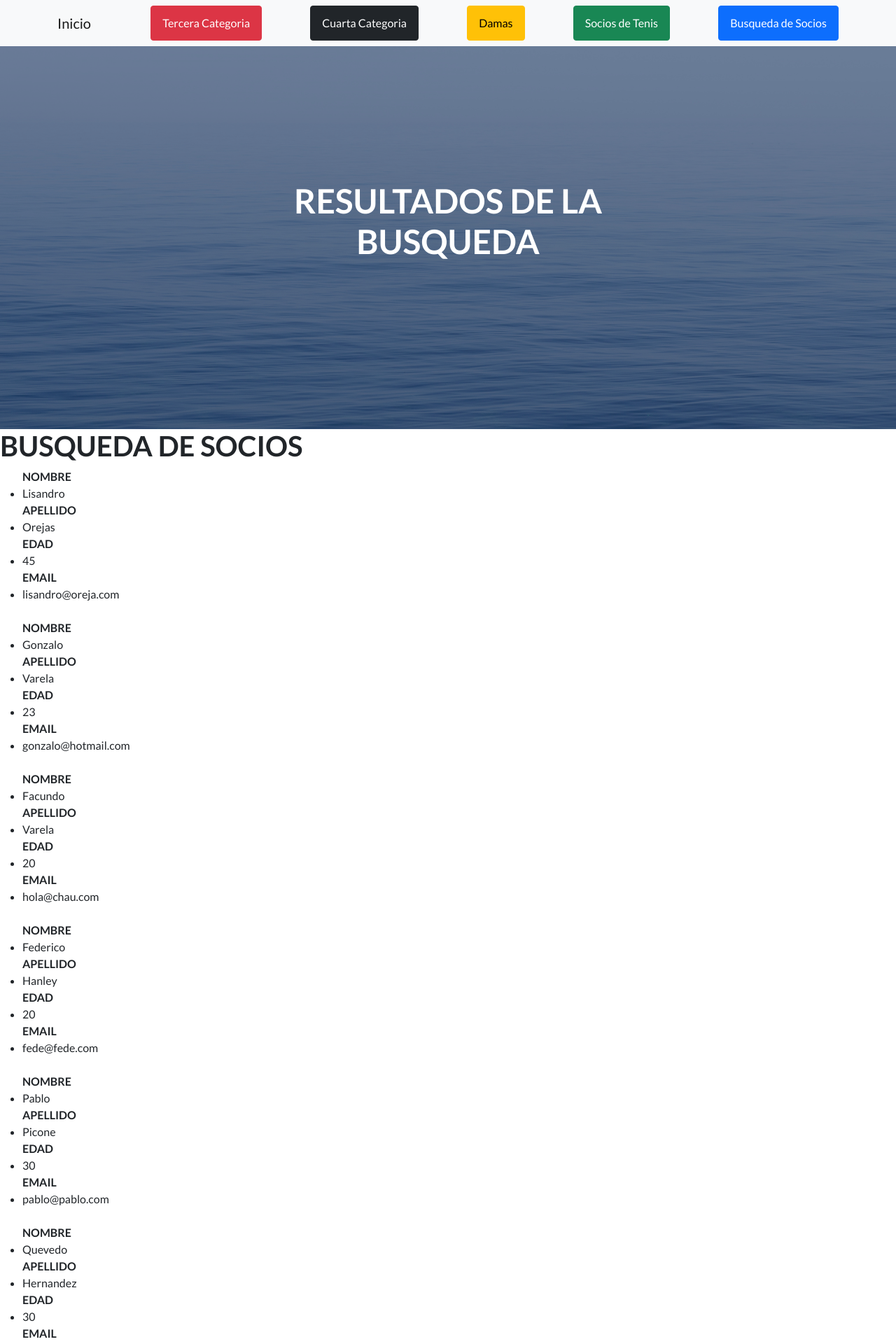
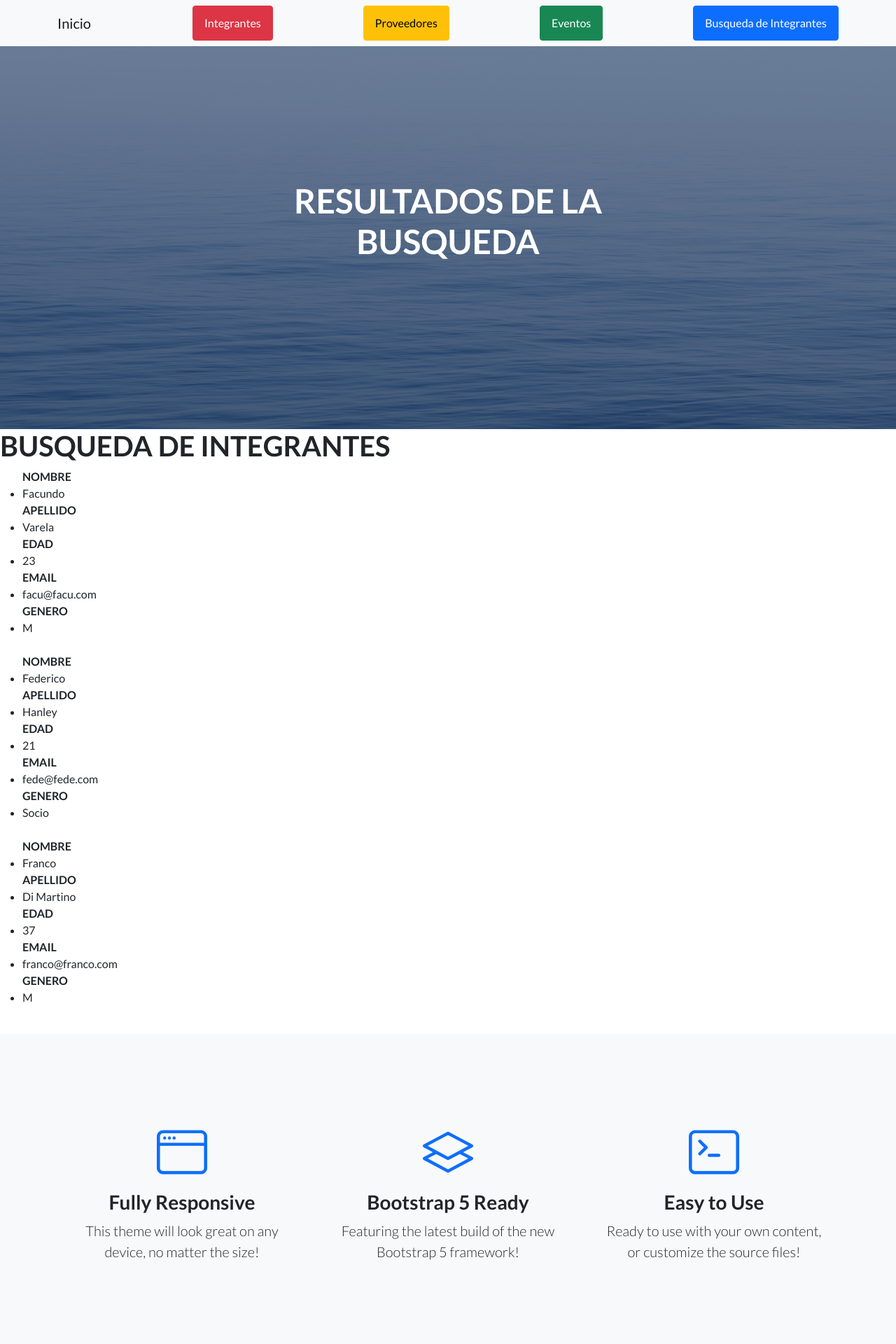
Before and after one commit to facundovarela99/repo_prueba, a Django app: template AppTenis/templates/AppTenis/resultadosBusqueda.html in a window 1280 px wide. Shown: the top 1920 px of the page at 70% size. Run offline with Django 4.2, Linux system fonts and the light colour scheme; the template is opened without the code that fills it: values that come from a table or form of the project are taken from there, others are empty; data comes from the database, SQL or seed files in the repository; some libraries are stand-ins or nearby versions.

Commit message:
Corregimos y designamos nuevos modelos y vistas

```diff
--- a/AppTenis/admin.py
+++ b/AppTenis/admin.py
@@ -2,7 +2,4 @@ from django.contrib import admin
 from .models import *
 # Register your models here.
 
-admin.site.register(SociosTenis)
-admin.site.register(CatTercera)
-admin.site.register(CatCuarta)
-admin.site.register(CatDamas)
+admin.site.register(IntegrantesClub)
--- a/AppTenis/models.py
+++ b/AppTenis/models.py
@@ -1,32 +1,26 @@
+import email
 from django.db import models
 
 # EL MODELS INTERACTUA CON LA BASE DE DATOS
 
-class SociosTenis(models.Model):
+class IntegrantesClub(models.Model):
     nombre=models.CharField(max_length=50)
     apellido=models.CharField(max_length=50)
     edad=models.IntegerField()
     email=models.EmailField()
-    def __str__ (self):
-        return self.nombre+" "+self.apellido+" "+str(self.edad)+" "+str(self.email)
+    genero=models.CharField(max_length=5)
+    def __str__(self):
+        return self.nombre+" "+self.apellido+" "+str(self.edad)+" "+str(self.email)+" "+self.genero
 
-class CatTercera(models.Model):
+class ProveedorIndumentaria(models.Model):
     nombre=models.CharField(max_length=50)
-    apellido=models.CharField(max_length=50)
-    edad=models.IntegerField()
-    def __str__ (self):
-        return self.nombre+" "+self.apellido+" "+str(self.edad)
+    ropa=models.CharField(max_length=50)
+    equipo=models.CharField(max_length=50)
+    def __str__(self):
+        return self.nombre+" "+self.ropa+" "+self.equipo
 
-class CatCuarta(models.Model):
+class eventos(models.Model):
     nombre=models.CharField(max_length=50)
-    apellido=models.CharField(max_length=50)
-    edad=models.IntegerField()
-    def __str__ (self):
-        return self.nombre+" "+self.apellido+" "+str(self.edad)
-
-class CatDamas(models.Model):
-    nombre=models.CharField(max_length=50)
-    apellido=models.CharField(max_length=50)
-    edad=models.IntegerField()
-    def __str__ (self):
-        return self.nombre+" "+self.apellido+" "+str(self.edad)
+    partidos=models.IntegerField()
+    def __str__(self):
+        return self.nombre+" "+str(self.partidos)
--- a/AppTenis/templates/AppTenis/busquedaDama.html
+++ b/AppTenis/templates/AppTenis/busquedaIntegrante.html
@@ -3,15 +3,13 @@
 {% load static %}
 
 {% block titulo %}
-<h1 class="mb-5">FORMULARIO DE BUSQUEDA DE DAMAS</h1>
+<h1 class="mb-5">FORMULARIO DE BUSQUEDA DE INTEGRANTES</h1>
 {% endblock %}
 
 {% block contenido_que_cambia %}
-<h1>BUSQUEDA DE DAMAS</h1>
+<h1>BUSQUEDA DE INTEGRANTES</h1>
 
 <form action="{% url 'buscar' %}" method='GET'>
-
-    <input type="word" name="nombre" id="nombre">
 
     <input type="word" name="apellido" id="apellido">
 
--- a/AppTenis/templates/AppTenis/cuartacategoria.html
+++ b/AppTenis/templates/AppTenis/eventosclub.html
@@ -3,11 +3,11 @@
 {% load static %}
 
 {% block titulo %}
-<h1 class="mb-5">FORMULARIO DE CUARTA CATEGORIA</h1>
+<h1 class="mb-5">FORMULARIO DE EVENTOS</h1>
 {% endblock %}
 
 {% block contenido_que_cambia %}
-<form action="{% url 'cuartacategoria' %}" method="Post"> {% csrf_token %}
+<form action="{% url 'eventosclub' %}" method="Post"> {% csrf_token %}
 
     <table>
         {{ formulario.as_table }}
--- a/AppTenis/templates/AppTenis/tercercategoria.html
+++ b/AppTenis/templates/AppTenis/integrantesclub.html
@@ -3,11 +3,11 @@
 {% load static %}
 
 {% block titulo %}
-<h1 class="mb-5">FORMULARIO DE TERCER CATEGORIA</h1>
+<h1 class="mb-5">FORMULARIO DE INTEGRANTES</h1>
 {% endblock %}
 
 {% block contenido_que_cambia %}
-<form action="{% url 'tercercategoria' %}" method="Post"> {% csrf_token %}
+<form action="{% url 'integrantesclub' %}" method="Post"> {% csrf_token %}
 
     <table>
         {{ formulario.as_table }}
--- a/AppTenis/templates/AppTenis/padre.html
+++ b/AppTenis/templates/AppTenis/padre.html
@@ -21,11 +21,10 @@
         <nav class="navbar navbar-light bg-light static-top">
             <div class="container">
                 <a class="navbar-brand" href="{% url 'inicio' %}">Inicio</a>
-                <a class="btn btn-danger" href="{% url 'tercercategoria' %}">Tercera Categoria</a>
-                <a class="btn btn-dark" href="{% url 'cuartacategoria' %}">Cuarta Categoria</a>
-                <a class="btn btn-warning" href="{% url 'damas' %}">Damas</a>
-                <a class="btn btn-success" href="{% url 'sociostenis' %}">Socios de Tenis</a>
-                <a class="btn btn-primary" href="{% url 'busquedaSocio' %}">Busqueda de Socios</a>
+                <a class="btn btn-danger" href="{% url 'integrantesclub' %}">Integrantes</a>
+                <a class="btn btn-warning" href="{% url 'proveedoresclub' %}">Proveedores</a>
+                <a class="btn btn-success" href="{% url 'eventosclub' %}">Eventos</a>
+                <a class="btn btn-primary" href="{% url 'busquedaIntegrante' %}">Busqueda de Integrantes</a>
 
             </div>
         </nav>
--- a/AppTenis/templates/AppTenis/damas.html
+++ b/AppTenis/templates/AppTenis/proveedoresclub.html
@@ -3,11 +3,11 @@
 {% load static %}
 
 {% block titulo %}
-<h1 class="mb-5">FORMULARIO DE DAMAS</h1>
+<h1 class="mb-5">FORMULARIO DE PROVEEDORES</h1>
 {% endblock %}
 
 {% block contenido_que_cambia %}
-<form action="{% url 'damas' %}" method="Post"> {% csrf_token %}
+<form action="{% url 'proveedoresclub' %}" method="Post"> {% csrf_token %}
 
     <table>
         {{ formulario.as_table }}
--- a/AppTenis/templates/AppTenis/resultadosBusqueda.html
+++ b/AppTenis/templates/AppTenis/resultadosBusqueda.html
@@ -7,21 +7,22 @@
 {% endblock %}
 
 {% block contenido_que_cambia %}
-<h1>BUSQUEDA DE SOCIOS</h1>
-{% if socios %}
+<h1>BUSQUEDA DE INTEGRANTES</h1>
+{% if integrantes %}
 
 <ul>
-    {% for socio in socios %}
-     <strong>NOMBRE</strong>   <li>{{socio.nombre}}</li>
-     <strong>APELLIDO</strong>   <li>{{socio.apellido}}</li>
-     <strong>EDAD</strong>   <li>{{socio.edad}}</li>
-     <strong>EMAIL</strong>   <li>{{socio.email}}</li>
+    {% for integrante in integrantes %}
+     <strong>NOMBRE</strong>   <li>{{integrante.nombre}}</li>
+     <strong>APELLIDO</strong>   <li>{{integrante.apellido}}</li>
+     <strong>EDAD</strong>   <li>{{integrante.edad}}</li>
+     <strong>EMAIL</strong>   <li>{{integrante.email}}</li>
+     <strong>GENERO</strong>   <li>{{integrante.genero}}</li>
         <br>
     {% endfor %}
 </ul>
 
 {% else %}
-<p>NO SE ENCONTRARON SOCIOS</p>
+<p>NO SE ENCONTRARON INTEGRANTES</p>
 
 {% endif %}
 
--- a/AppTenis/urls.py
+++ b/AppTenis/urls.py
@@ -4,10 +4,10 @@ from AppTenis.views import *
 urlpatterns = [
 
     path('', inicio, name = 'inicio'),
-    path('sociostenis/', Sociostenis, name='sociostenis'),
-    path('tercercategoria/', tercerCategoria, name='tercercategoria'),
-    path('damas/', Damas, name='damas'),
-    path('cuartacategoria/', cuartaCategoria, name='cuartacategoria'),
-    path('busquedaSocio/', busquedaSocio, name='busquedaSocio'),
+    path('integrantesclub/', Integrantesclub, name='integrantesclub'),
+    path('busquedaIntegrante/', busquedaIntegrante, name='busquedaIntegrante'),
     path('buscar/', buscar, name='buscar'),
+    path('proveedoresclub/', Proveedoresclub, name='proveedoresclub'),
+    path('eventosclub/', Eventosclub, name='eventosclub'),
+
 ]
```
Also changed, not shown: AppTenis/forms.py (+9 -14 lines), AppTenis/templates/AppTenis/busquedaSocio.html (deleted, +0 -22 lines), AppTenis/templates/AppTenis/sociostenis.html (deleted, +0 -17 lines), AppTenis/views.py (+37 -56 lines), AppTenis/migrations/0002_integrantesclub_delete_catcuarta_delete_catdamas_and_more.py (added), AppTenis/migrations/0003_alter_integrantesclub_genero.py (added), AppTenis/migrations/0004_proveedorindumentaria_restobarclub.py (added), AppTenis/migrations/0005_delete_proveedorindumentaria.py (added), AppTenis/migrations/0006_proveedorindumentaria.py (added), AppTenis/migrations/0007_eventos_delete_restobarclub.py (added), db.sqlite3.
